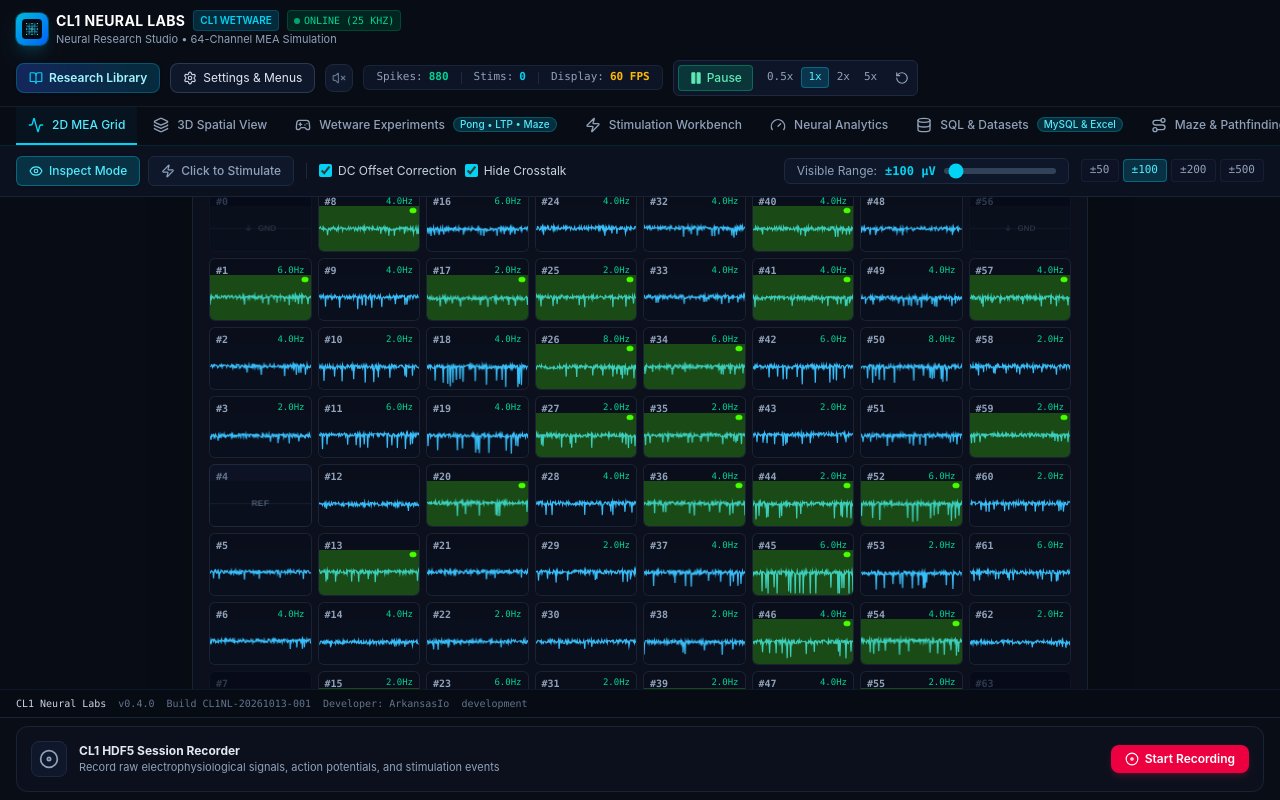
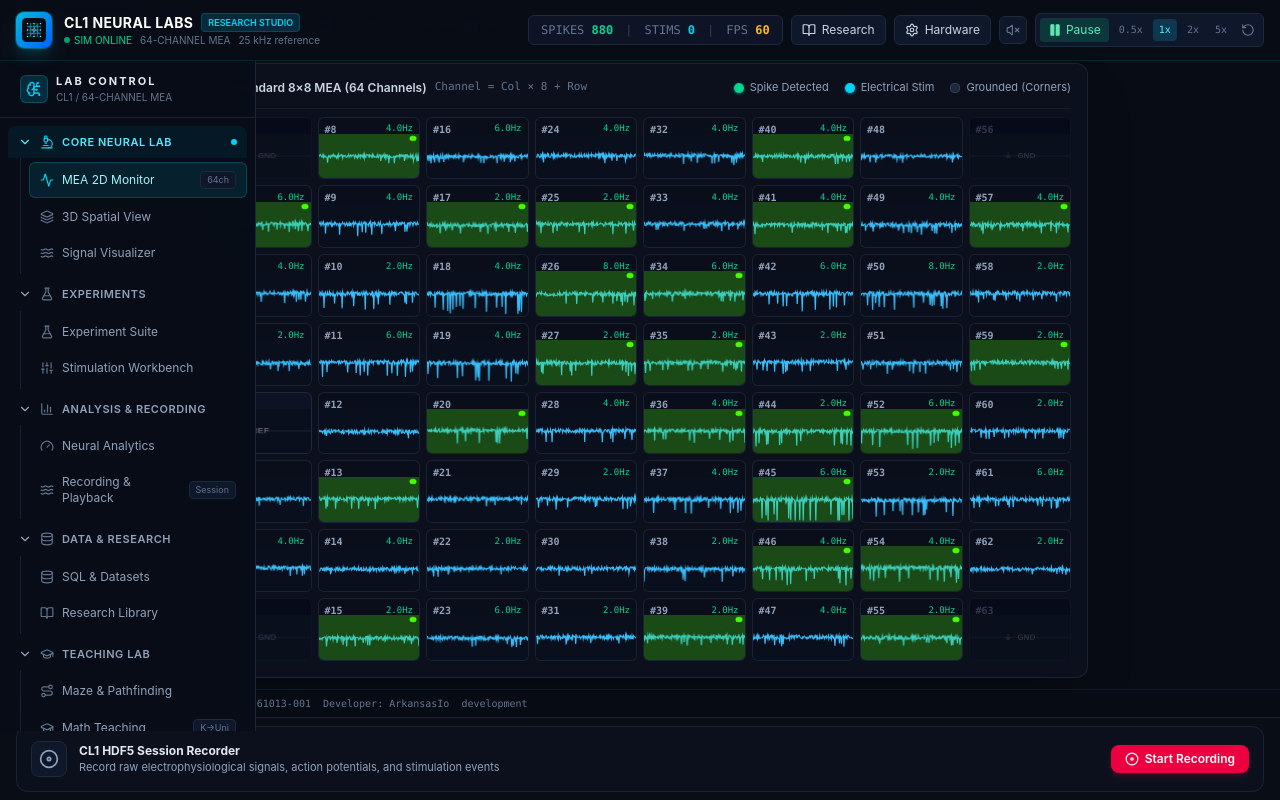
Before and after one commit to ArkansasIo/CL1-Neural-labs, a React (Vite) app: page / in a window 1280 px wide. Built offline with nearby package versions, Linux system fonts and the light colour scheme.

Commit message:
Replace horizontal tabs with command-center header and sidebar

```diff
--- a/src/components/Header.tsx
+++ b/src/components/Header.tsx
@@ -1,27 +1,8 @@
 import React, { useState } from 'react';
-import {
-  Activity,
-  Play,
-  Pause,
-  RotateCcw,
-  Cpu,
-  Layers,
-  Zap,
-  Sliders,
-  Gauge,
-  Code2,
-  Gamepad2,
-  ExternalLink,
-  BookOpen,
-  Settings,
-  Volume2,
-  VolumeX,
-  Database,
-  Route,
-  GraduationCap,
-} from 'lucide-react';
+import { Play, Pause, RotateCcw, Volume2, VolumeX, BookOpen, Settings } from 'lucide-react';
 import { CultureParameters } from '../types/cl1';
 import { globalAudioSynth } from '../simulation/audioSynth';
+import { LeftSidebar } from './LeftSidebar';
 
 interface HeaderProps {
   activeTab: string;
@@ -48,8 +29,6 @@ export const Header: React.FC<HeaderProps> = ({
   playbackSpeed,
   onChangeSpeed,
   onReset,
-  cultureParams,
-  onChangeCultureParams,
   totalSpikes,
   totalStims,
   fps,
@@ -64,167 +43,54 @@ export const Header: React.FC<HeaderProps> = ({
     setAudioActive(next);
   };
 
-  const tabs = [
-    { id: 'mea-2d', label: '2D MEA Grid', icon: Activity },
-    { id: 'mea-3d', label: '3D Spatial View', icon: Layers },
-    { id: 'experiments', label: 'Wetware Experiments', icon: Gamepad2, badge: 'Pong • LTP • Maze' },
-    { id: 'stim', label: 'Stimulation Workbench', icon: Zap },
-    { id: 'analytics', label: 'Neural Analytics', icon: Gauge },
-    { id: 'database', label: 'SQL & Datasets', icon: Database, badge: 'MySQL & Excel' },
-    { id: 'maze-teaching', label: 'Maze & Pathfinding', icon: Route, badge: 'Algorithms' },
-    { id: 'education', label: 'Math Teaching', icon: GraduationCap, badge: 'K → University' },
-    { id: 'neurocognitive', label: 'Neurocognitive AI', icon: Cpu, badge: 'Reasoning Nodes' },
-    { id: 'code', label: 'Python SDK Runner', icon: Code2 },
-    { id: 'legacy-vis', label: 'CL1 Visualizer', icon: ExternalLink },
-  ];
-
   return (
-    <header className="border-b border-cyan-950/60 bg-[#090d16]/95 backdrop-blur sticky top-0 z-40 text-slate-100 select-none">
-      {/* Top Brand & Status Strip */}
-      <div className="px-4 py-2.5 flex flex-wrap items-center justify-between gap-3 border-b border-slate-800/60">
-        <div className="flex items-center gap-3">
-          <div className="flex items-center gap-2">
-            <div className="h-8 w-8 rounded-lg bg-gradient-to-br from-cyan-500 to-blue-600 flex items-center justify-center p-1.5 shadow-lg shadow-cyan-500/20 ring-1 ring-cyan-400/30">
+    <>
+      <header className="fixed top-0 left-0 right-0 z-50 h-[61px] border-b border-cyan-950/60 bg-[#090d16]/98 backdrop-blur-xl text-slate-100 select-none">
+        <div className="h-full px-4 flex items-center justify-between gap-4">
+          <div className="flex items-center gap-3 min-w-0">
+            <div className="h-9 w-9 rounded-lg bg-gradient-to-br from-cyan-500 to-blue-600 flex items-center justify-center p-1.5 shadow-lg shadow-cyan-500/20 ring-1 ring-cyan-400/30">
               <img src="/branding/cl1-neural-labs-logo.svg" alt="CL1 Neural Labs" className="h-full w-full object-contain" />
             </div>
-            <div>
+            <div className="min-w-0">
               <div className="flex items-center gap-2">
                 <span className="font-bold text-sm tracking-wide text-white">CL1 NEURAL LABS</span>
-                <span className="text-[10px] uppercase font-semibold px-1.5 py-0.5 rounded bg-cyan-950/80 text-cyan-400 border border-cyan-800/60">
-                  CL1 Wetware
-                </span>
-                <span className="text-[10px] uppercase font-mono px-1.5 py-0.5 rounded bg-emerald-950/80 text-emerald-400 border border-emerald-800/60 flex items-center gap-1">
-                  <span className="w-1.5 h-1.5 rounded-full bg-emerald-400 animate-pulse"></span>
-                  Online (25 kHz)
+                <span className="hidden sm:inline text-[9px] uppercase font-semibold px-1.5 py-0.5 rounded bg-cyan-950/80 text-cyan-400 border border-cyan-800/60">
+                  Research Studio
                 </span>
               </div>
-              <p className="text-[11px] text-slate-400">
-                Neural Research Studio • 64-Channel MEA Simulation
-              </p>
+              <div className="flex items-center gap-2 text-[10px] text-slate-500">
+                <span className="flex items-center gap-1 text-emerald-400"><span className="w-1.5 h-1.5 rounded-full bg-emerald-400 animate-pulse" /> SIM ONLINE</span>
+                <span>64-CHANNEL MEA</span>
+                <span className="hidden md:inline">25 kHz reference</span>
               </div>
             </div>
           </div>
 
-        {/* Culture, Audio & Tools */}
-        <div className="flex flex-wrap items-center gap-2.5 text-xs">
-          {/* Research Library Button */}
-          <button
-            onClick={onOpenResearch}
-            className="flex items-center gap-1.5 px-3 py-1.5 rounded-lg bg-gradient-to-r from-blue-900/60 to-cyan-950/80 hover:from-blue-800/80 hover:to-cyan-900/90 text-cyan-200 border border-cyan-600/40 shadow-sm transition active:scale-[0.98]"
-          >
-            <BookOpen className="w-3.5 h-3.5 text-cyan-400" />
-            <span className="font-semibold">Research Library</span>
-          </button>
-
-          {/* System Calibration / Settings Button */}
-          <button
-            onClick={onOpenSettings}
-            className="flex items-center gap-1.5 px-3 py-1.5 rounded-lg bg-slate-900 hover:bg-slate-800 text-slate-200 border border-slate-700/80 transition active:scale-[0.98]"
-          >
-            <Settings className="w-3.5 h-3.5 text-slate-300" />
-            <span>Settings & Menus</span>
-          </button>
-
-          {/* Audio Sonification Quick Toggle */}
-          <button
-            onClick={handleToggleAudio}
-            className={`p-1.5 rounded-lg border transition ${
-              audioActive
-                ? 'bg-emerald-500/20 text-emerald-300 border-emerald-500/40 shadow-sm'
-                : 'bg-slate-900 text-slate-500 border-slate-800 hover:text-slate-300'
-            }`}
-            title={audioActive ? 'Audio Sonification Active (Click to Mute)' : 'Audio Muted (Click to Listen)'}
-          >
+          <div className="flex items-center gap-2 text-xs">
+            <div className="hidden lg:flex items-center gap-3 px-3 py-1.5 bg-slate-900/80 rounded-md border border-slate-800 font-mono">
+              <span className="text-slate-500">SPIKES <b className="text-emerald-400">{totalSpikes.toLocaleString()}</b></span>
+              <span className="text-slate-700">|</span>
+              <span className="text-slate-500">STIMS <b className="text-cyan-400">{totalStims.toLocaleString()}</b></span>
+              <span className="text-slate-700">|</span>
+              <span className="text-slate-500">FPS <b className="text-amber-400">{fps}</b></span>
+            </div>
+            <button onClick={onOpenResearch} className="hidden md:flex items-center gap-1.5 px-2.5 py-1.5 rounded-md bg-slate-900 border border-slate-800 text-slate-300 hover:text-cyan-300 hover:border-cyan-800 transition"><BookOpen className="w-3.5 h-3.5" /> Research</button>
+            <button onClick={onOpenSettings} className="hidden md:flex items-center gap-1.5 px-2.5 py-1.5 rounded-md bg-slate-900 border border-slate-800 text-slate-300 hover:text-slate-100 transition"><Settings className="w-3.5 h-3.5" /> Hardware</button>
+            <button onClick={handleToggleAudio} title={audioActive ? 'Mute sonification' : 'Enable sonification'} className={`p-1.5 rounded-md border transition ${audioActive ? 'bg-emerald-500/15 text-emerald-300 border-emerald-500/30' : 'bg-slate-900 text-slate-500 border-slate-800'}`}>
               {audioActive ? <Volume2 className="w-3.5 h-3.5" /> : <VolumeX className="w-3.5 h-3.5" />}
             </button>
-
-          {/* Quick Metrics */}
-          <div className="hidden xl:flex items-center gap-3 px-3 py-1 bg-slate-900/80 rounded-md border border-slate-800/80 text-[11px] font-mono">
-            <div className="flex items-center gap-1.5">
-              <span className="text-slate-400">Spikes:</span>
-              <span className="text-emerald-400 font-semibold">{totalSpikes.toLocaleString()}</span>
-            </div>
-            <div className="w-px h-3 bg-slate-800"></div>
-            <div className="flex items-center gap-1.5">
-              <span className="text-slate-400">Stims:</span>
-              <span className="text-cyan-400 font-semibold">{totalStims.toLocaleString()}</span>
-            </div>
-            <div className="w-px h-3 bg-slate-800"></div>
-            <div className="flex items-center gap-1.5">
-              <span className="text-slate-400">Display:</span>
-              <span className="text-amber-400 font-semibold">{fps} FPS</span>
-            </div>
-          </div>
-
-          {/* Playback Controls */}
-          <div className="flex items-center gap-1 bg-slate-900/90 p-1 rounded-md border border-slate-800">
-            <button
-              onClick={onTogglePause}
-              className={`px-2.5 py-1 rounded flex items-center gap-1 font-medium transition ${
-                isPaused
-                  ? 'bg-amber-500/20 text-amber-300 hover:bg-amber-500/30 border border-amber-500/40'
-                  : 'bg-emerald-500/20 text-emerald-300 hover:bg-emerald-500/30 border border-emerald-500/40'
-              }`}
-              title={isPaused ? 'Resume Simulation' : 'Pause Simulation'}
-            >
+            <div className="flex items-center gap-1 bg-slate-900 p-1 rounded-md border border-slate-800">
+              <button onClick={onTogglePause} className={`px-2 py-1 rounded flex items-center gap-1 transition ${isPaused ? 'bg-amber-500/20 text-amber-300' : 'bg-emerald-500/20 text-emerald-300'}`}>
                 {isPaused ? <Play className="w-3.5 h-3.5 fill-current" /> : <Pause className="w-3.5 h-3.5 fill-current" />}
-              <span>{isPaused ? 'Resume' : 'Pause'}</span>
+                <span className="hidden sm:inline">{isPaused ? 'Resume' : 'Pause'}</span>
               </button>
-
-            {/* Speed Multiplier */}
-            <div className="flex items-center gap-0.5 px-1">
-              {[0.5, 1.0, 2.0, 5.0].map((s) => (
-                <button
-                  key={s}
-                  onClick={() => onChangeSpeed(s)}
-                  className={`px-1.5 py-0.5 rounded text-[11px] font-mono transition ${
-                    playbackSpeed === s
-                      ? 'bg-cyan-500/20 text-cyan-300 border border-cyan-500/40'
-                      : 'text-slate-400 hover:text-slate-200'
-                  }`}
-                >
-                  {s}x
-                </button>
-              ))}
-            </div>
-
-            <button
-              onClick={onReset}
-              className="p-1 rounded text-slate-400 hover:text-slate-200 hover:bg-slate-800 transition"
-              title="Reset Culture State"
-            >
-              <RotateCcw className="w-3.5 h-3.5" />
-            </button>
+              {[0.5, 1, 2, 5].map((s) => <button key={s} onClick={() => onChangeSpeed(s)} className={`px-1.5 py-1 rounded text-[10px] font-mono ${playbackSpeed === s ? 'bg-cyan-500/20 text-cyan-300' : 'text-slate-500 hover:text-slate-200'}`}>{s}x</button>)}
+              <button onClick={onReset} title="Reset culture state" className="p-1 text-slate-500 hover:text-slate-200"><RotateCcw className="w-3.5 h-3.5" /></button>
             </div>
           </div>
         </div>
-
-      {/* Main Tab Navigation Bar */}
-      <div className="px-4 flex items-center gap-1 overflow-x-auto scrollbar-none">
-        {tabs.map((tab) => {
-          const Icon = tab.icon;
-          const isActive = activeTab === tab.id;
-          return (
-            <button
-              key={tab.id}
-              onClick={() => setActiveTab(tab.id)}
-              className={`flex items-center gap-2 py-2.5 px-3 text-xs font-medium border-b-2 transition whitespace-nowrap ${
-                isActive
-                  ? 'border-cyan-400 text-cyan-300 bg-cyan-950/20'
-                  : 'border-transparent text-slate-400 hover:text-slate-200 hover:bg-slate-900/40'
-              }`}
-            >
-              <Icon className={`w-4 h-4 ${isActive ? 'text-cyan-400' : 'text-slate-400'}`} />
-              <span>{tab.label}</span>
-              {tab.badge && (
-                <span className="text-[10px] px-1.5 py-0.2 rounded-full bg-cyan-500/20 text-cyan-300 border border-cyan-500/30">
-                  {tab.badge}
-                </span>
-              )}
-            </button>
-          );
-        })}
-      </div>
       </header>
+      <LeftSidebar activeTab={activeTab} setActiveTab={setActiveTab} onOpenResearch={onOpenResearch} onOpenSettings={onOpenSettings} />
+    </>
   );
 };
```
Lines whose indentation alone changed are shown as unchanged.
